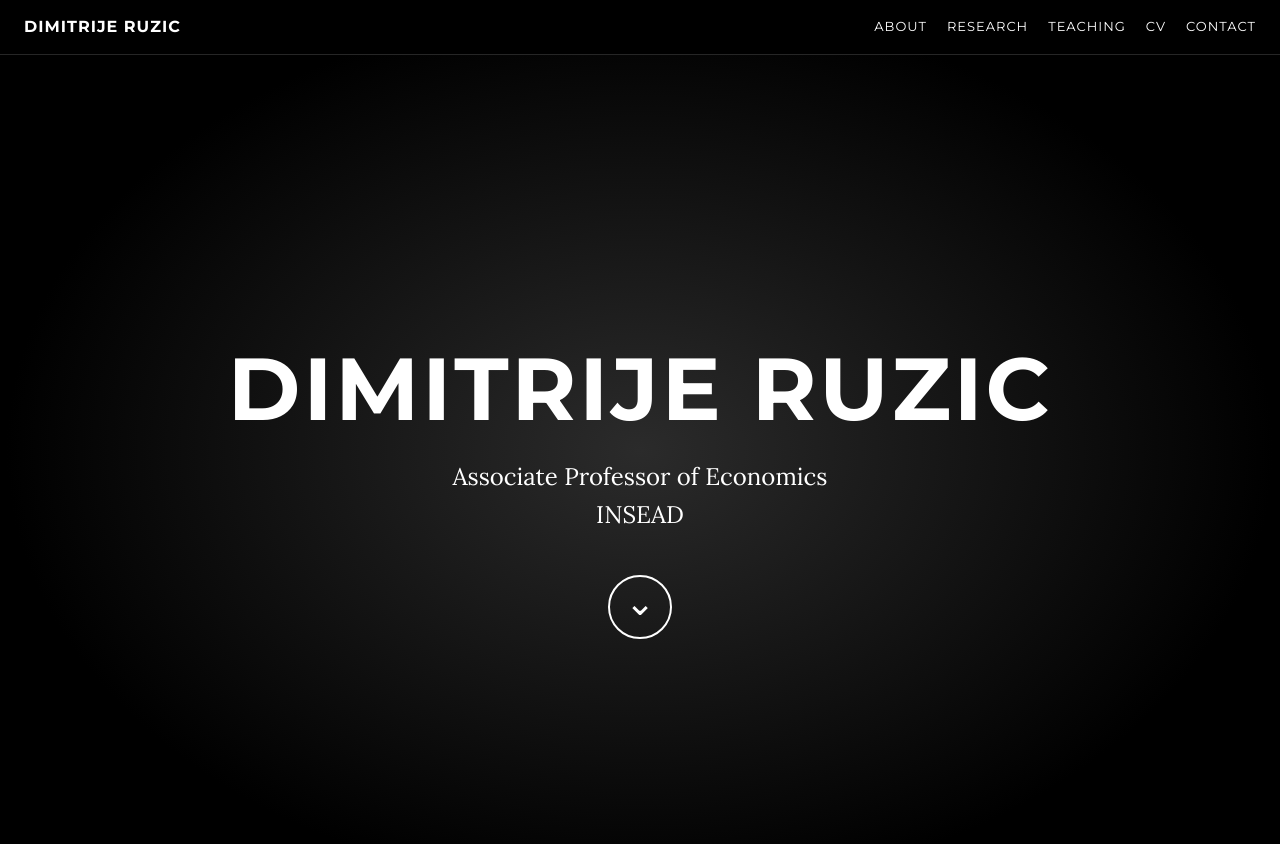
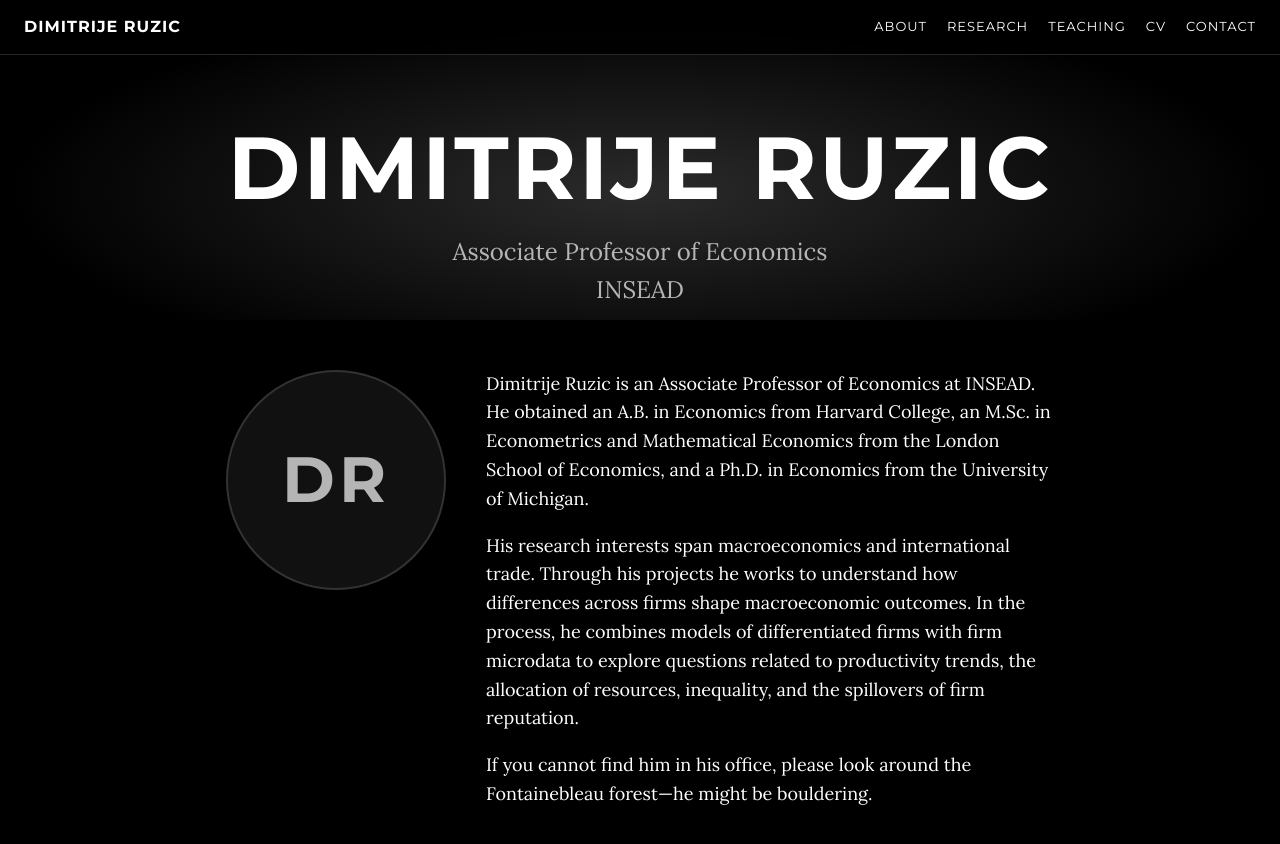
Before and after one commit to d-ruzic/d-ruzic.github.io, a Jekyll site: the page built from index.md, in a window 1280 px wide and 900 px high. Shown: the top 844 px of the window. Built offline with Jekyll 4.4.1, drawn with Linux system fonts in a browser that asks for light colours.

Commit message:
Compact intro: name and title at top, About with photo slot right below
Co-Authored-By: Claude Opus 5.5 <noreply@anthropic.com>

```diff
--- a/_config.yml
+++ b/_config.yml
@@ -4,6 +4,10 @@ position: "Associate Professor of Economics"
 institution: "INSEAD"
 email: "dimitrije.ruzic@insead.edu"
 cv: "/papers/Ruzic_CV_Web.pdf"
+# Your photo, shown next to the About text. Put the file in assets/img/ and
+# write its path here, e.g. "/assets/img/ruzic.jpg". Leave empty ("") to show
+# your initials in a circle instead.
+photo: ""
 description: >-
   Dimitrije Ruzic — Associate Professor of Economics at INSEAD. Research in
   macroeconomics and international trade: how differences across firms shape
--- /dev/null
+++ b/_includes/photo.html
@@ -0,0 +1,7 @@
+<div class="about-photo" markdown="0">
+{% if site.photo and site.photo != "" %}
+  <img src="{{ site.photo }}" alt="Photo of {{ site.title }}" width="240" height="240">
+{% else %}
+  <span class="photo-placeholder" aria-hidden="true">DR</span>
+{% endif %}
+</div>
--- a/_layouts/default.html
+++ b/_layouts/default.html
@@ -34,7 +34,6 @@
     <div class="intro-body">
       <h1>{{ site.title }}</h1>
       <p class="intro-text">{{ site.position }}<br>{{ site.institution }}</p>
-      <a class="intro-arrow" href="#about" aria-label="Scroll down">&#8964;</a>
     </div>
   </header>
 
--- a/assets/css/style.css
+++ b/assets/css/style.css
@@ -47,28 +47,40 @@ a:hover, a:focus { color: #1d9b6c; }
 .nav-brand { font-weight: 700; font-size: 16px; }
 .nav-links { display: flex; flex-wrap: wrap; gap: 4px 20px; font-size: 13px; }
 
-/* ---------- Full-screen intro ---------- */
+/* ---------- Intro: big name and title, followed directly by About ---------- */
 .intro {
-  min-height: 100vh;
   display: flex; align-items: center; justify-content: center;
   text-align: center;
-  padding: 120px 16px 40px;
+  padding: 120px 16px 10px;
   background:
-    radial-gradient(ellipse at center, #2b2b2b 0%, #000 70%);
+    radial-gradient(ellipse at 50% 60%, #2b2b2b 0%, #000 70%);
 }
 .intro h1 {
-  margin: 0 0 20px;
+  margin: 0 0 16px;
   font-family: var(--sans); font-weight: 700;
   text-transform: uppercase; letter-spacing: 3px;
   font-size: clamp(36px, 8vw, 88px); line-height: 1.1;
 }
-.intro-text { font-size: clamp(18px, 2.5vw, 24px); margin: 0 0 40px; }
-.intro-arrow {
-  display: inline-block; width: 64px; height: 64px; line-height: 50px;
-  border: 2px solid var(--text); border-radius: 50%;
-  color: var(--text); font-size: 36px;
+.intro-text { font-size: clamp(18px, 2.5vw, 24px); margin: 0; color: var(--muted); }
+
+/* ---------- About: photo beside the bio ---------- */
+.section.about {
+  display: flex; align-items: flex-start; gap: 40px;
+  padding-top: 50px;
+  scroll-margin-top: 80px;
 }
-.intro-arrow:hover { border-color: var(--accent); color: var(--accent); }
+.about-photo { flex: 0 0 220px; }
+.about-photo img, .photo-placeholder {
+  display: block; width: 220px; height: 220px;
+  border-radius: 50%; object-fit: cover;
+  border: 2px solid var(--line);
+}
+.photo-placeholder {
+  display: flex; align-items: center; justify-content: center;
+  background: var(--panel); color: var(--muted);
+  font-family: var(--sans); font-weight: 700; font-size: 64px; letter-spacing: 4px;
+}
+.about-text p:first-child { margin-top: 0; }
 
 /* ---------- Content sections ---------- */
 .section {
@@ -122,4 +134,8 @@ details[open] summary::after { content: " \2212"; }
   .nav-links { gap: 2px 14px; font-size: 12px; }
   h2 { font-size: 28px; }
   .section { padding-top: 110px; }
+  .intro { padding-top: 130px; }
+  .section.about { flex-direction: column; align-items: center; gap: 24px; padding-top: 36px; }
+  .about-photo { flex-basis: auto; }
+  .about-photo img, .photo-placeholder { width: 180px; height: 180px; }
 }
--- a/index.md
+++ b/index.md
@@ -8,9 +8,11 @@ layout: default
   Site-wide details (name, title, email, CV file) are in _config.yml.
 -->
 
-<section id="about" class="section" markdown="1">
+<section id="about" class="section about" markdown="1">
 
-## About
+{% include photo.html %}
+
+<div class="about-text" markdown="1">
 
 Dimitrije Ruzic is an Associate Professor of Economics at INSEAD. He obtained an
 A.B. in Economics from Harvard College, an M.Sc. in Econometrics and Mathematical
@@ -25,6 +27,8 @@ resources, inequality, and the spillovers of firm reputation.
 
 If you cannot find him in his office, please look around the Fontainebleau
 forest—he might be bouldering.
+
+</div>
 
 </section>
 
```
